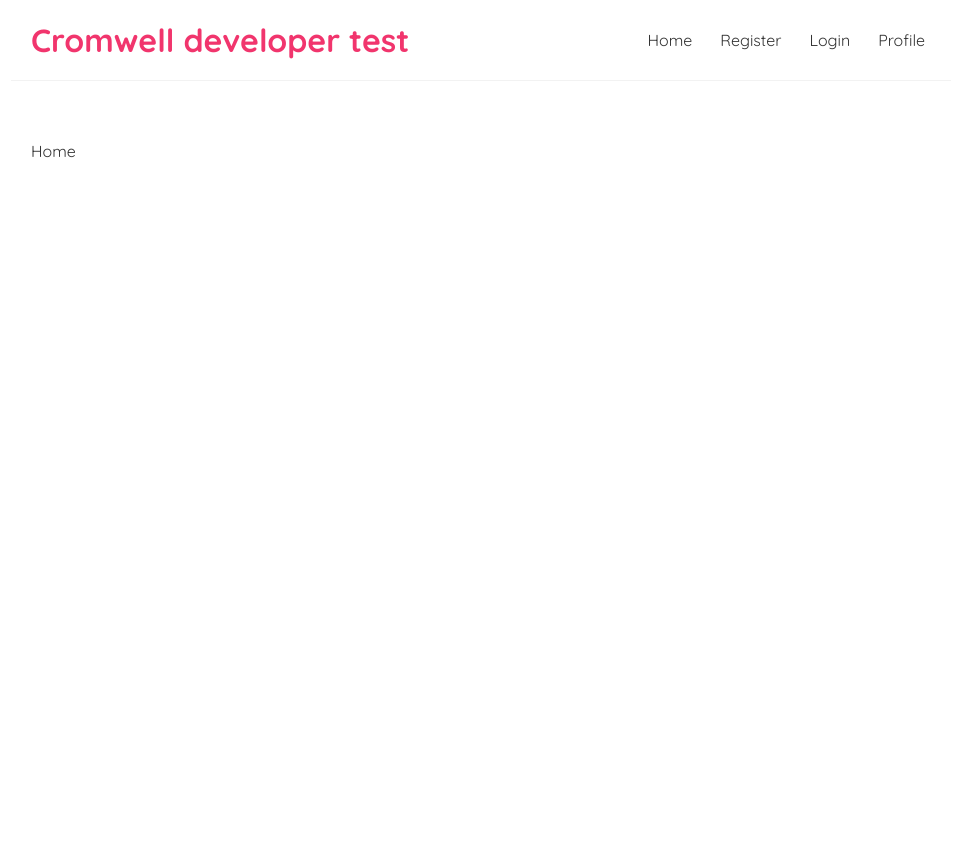
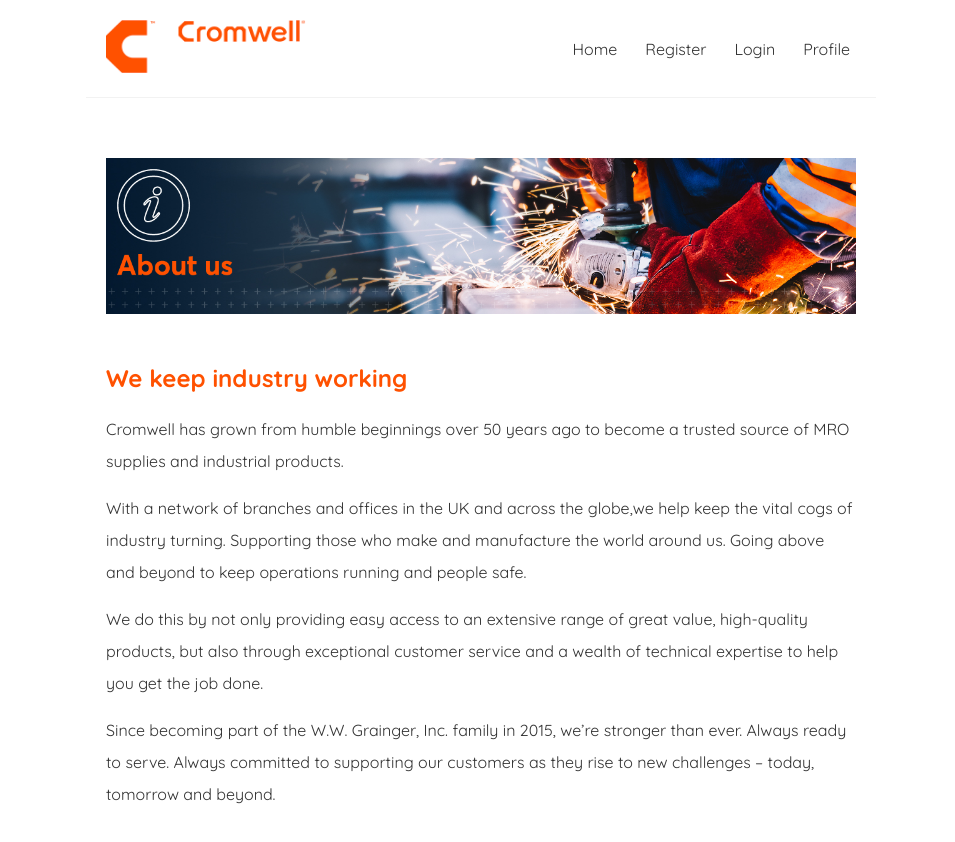
Before and after one commit to Szfinx5/Login-Page-React-Lambda, a React (Create React App) app in the folder frontend/: page / in a window 1280 px wide. Shown: the top 842 px of the page, without its empty margins (159-1114 px from the left). Before the commit the page ends 800 px from the top, so only its background shows below. Built offline with nearby package versions, Linux system fonts and the light colour scheme.

Commit message:
Login page was added

```diff
--- a/frontend/src/components/Home.js
+++ b/frontend/src/components/Home.js
@@ -1,7 +1,36 @@
 import React from "react";
 
 function Home() {
-  return <div>Home</div>;
+  return (
+    <div className="home">
+      <figure className="home-image">
+        <img src={require("../about-us.jpg")} alt="" />
+      </figure>
+      <h2>We keep industry working</h2>
+      <p>
+        Cromwell has grown from humble beginnings over 50 years ago to become a
+        trusted source of MRO supplies and industrial products.
+      </p>
+      <p>
+        With a network of branches and offices in the UK and across the globe,we
+        help keep the vital cogs of industry turning. Supporting those who make
+        and manufacture the world around us. Going above and beyond to keep
+        operations running and people safe.{" "}
+      </p>
+      <p>
+        We do this by not only providing easy access to an extensive range of
+        great value, high-quality products, but also through exceptional
+        customer service and a wealth of technical expertise to help you get the
+        job done.{" "}
+      </p>
+      <p>
+        Since becoming part of the W.W. Grainger, Inc. family in 2015, we’re
+        stronger than ever. Always ready to serve. Always committed to
+        supporting our customers as they rise to new challenges – today,
+        tomorrow and beyond.
+      </p>
+    </div>
+  );
 }
 
 export default Home;
--- a/frontend/src/components/Login.js
+++ b/frontend/src/components/Login.js
@@ -1,7 +1,66 @@
-import React from "react";
+import React, { useState } from "react";
+import { useNavigate } from "react-router-dom";
 
 function Login() {
-  return <div>Login</div>;
+  const [email, setEmail] = useState("");
+  const [password, setPassword] = useState("");
+  const [isLoading, setIsLoading] = useState(false);
+  const [error, setError] = useState(null);
+  const history = useNavigate();
+
+  async function handleSubmit(e) {
+    e.preventDefault();
+
+    const account = { email, password };
+    // console.log(JSON.stringify(account));
+    setIsLoading(true);
+    const response = await fetch(
+      "https://t1rs7h1mc5.execute-api.eu-west-1.amazonaws.com/prod/user/login",
+      {
+        method: "POST",
+        body: JSON.stringify(account),
+        headers: {
+          "x-api-key": "NLTDNyfByD5rr9EdmpA5Ua1TkTGB8FRb1FNgGCGV",
+          "Content-Type": "application/json",
+        },
+      }
+    );
+    console.log(response);
+    const body = await response.json();
+    console.log(body);
+    if (response.ok) {
+      history("/profile");
+    } else {
+      setError(body.message);
+    }
+
+    setIsLoading(false);
+  }
+  return (
+    <div className="login">
+      <h2>Login</h2>
+      <form onSubmit={handleSubmit}>
+        <label>Email address:</label>
+        <input
+          type="email"
+          required
+          value={email}
+          onChange={(e) => setEmail(e.target.value)}
+        ></input>
+
+        <label>Password:</label>
+        <input
+          type="password"
+          required
+          value={password}
+          onChange={(e) => setPassword(e.target.value)}
+        ></input>
+        {!isLoading && <button>Login</button>}
+        {isLoading && <button disabled>Please wait...</button>}
+        {error && <div className="error">{error}</div>}
+      </form>
+    </div>
+  );
 }
 
 export default Login;
--- a/frontend/src/components/Navbar.js
+++ b/frontend/src/components/Navbar.js
@@ -3,7 +3,10 @@ import { Link } from "react-router-dom";
 const Navbar = () => {
   return (
     <div className="navbar">
-      <h1>Cromwell developer test</h1>
+      {/* <h1>Cromwell developer test</h1> */}
+      <figure className="profile-image">
+        <img src={require("../cromwell.png")} alt="" />
+      </figure>
       <div className="links">
         <Link to="/">Home</Link>
         <Link to="/register">Register</Link>
--- a/frontend/src/components/Register.js
+++ b/frontend/src/components/Register.js
@@ -7,21 +7,36 @@ function Register() {
   const [password, setPassword] = useState("");
   const [confPassword, setConfPassword] = useState("");
   const [isLoading, setIsLoading] = useState(false);
+  const [error, setError] = useState(null);
   const history = useNavigate();
 
-  function handleSubmit(e) {
+  async function handleSubmit(e) {
     e.preventDefault();
+
     const account = { name, email, password };
+    // console.log(JSON.stringify(account));
     setIsLoading(true);
-    fetch("http://localhost:8000/blogs", {
-      method: "POST",
-      headers: { "Content-Type": "application/json" },
-      body: JSON.stringify(account),
-    }).then(() => {
-      console.log("Successfully registered");
-      setIsLoading(false);
+    const response = await fetch(
+      "https://t1rs7h1mc5.execute-api.eu-west-1.amazonaws.com/prod/user/register",
+      {
+        method: "POST",
+        body: JSON.stringify(account),
+        headers: {
+          "x-api-key": "NLTDNyfByD5rr9EdmpA5Ua1TkTGB8FRb1FNgGCGV",
+          "Content-Type": "application/json",
+        },
+      }
+    );
+    console.log(response);
+    const body = await response.json();
+
+    if (response.ok) {
       history("/profile");
-    });
+    } else {
+      setError(body.message);
+    }
+
+    setIsLoading(false);
   }
 
   return (
@@ -62,9 +77,7 @@ function Register() {
 
         {!isLoading && <button>Register</button>}
         {isLoading && <button disabled>Registering...</button>}
-        {/* <p>{title}</p>
-        <p>{text}</p>
-        <p>{author}</p> */}
+        {error && <div className="error">{error}</div>}
       </form>
     </div>
   );
--- a/frontend/src/index.css
+++ b/frontend/src/index.css
@@ -5,6 +5,9 @@
   margin: 0;
   font-family: "Quicksand";
   color: #333;
+    --primary: #FF5100;
+    --error: #e7195a;
+
 }
 
 /* Navbar */
@@ -12,12 +15,12 @@
   padding: 20px;
   display: flex;
   align-items: center;
-  max-width: 900px;
+  max-width: 750px;
   margin: 0 auto;
   border-bottom: 1px solid #f2f2f2;
 }
 .navbar h1 {
-  color: #f1356d;
+  color: var(--primary);
 }
 .navbar .links {
   margin-left: auto;
@@ -28,30 +31,34 @@
   padding: 6px;
 }
 .navbar a:hover {
-  color: #f1356d;
+  color: var(--primary);
 }
 .content {
-  max-width: 900px;
+  max-width: 750px;
   margin: 40px auto;
   padding: 20px;
 }
 
+.profile-image img{
+  width: 200px;
+}
+
 /* Register */
-.register {
+.register, .login{
   max-width: 400px;
   margin: 0 auto;
   text-align: center;
 }
-.register label {
+.register label, .login label {
   text-align: left;
   display: block;
 }
-.register h2 {
+.register h2, .login h2 {
   font-size: 20px;
-  color: #f1356d;
+  color: var(--primary);
   margin-bottom: 30px;
 }
-.register input {
+.register input, .login input{
   width: 100%;
   padding: 6px 10px;
   margin: 10px 0;
@@ -59,11 +66,42 @@
   box-sizing: border-box;
   display: block;
 }
-.register button {
-  background: #f1356d;
+.register button, .login button {
+  background: var(--primary);
   color: #fff;
   border: 0;
   padding: 8px;
   border-radius: 8px;
   cursor: pointer;
 }
+
+div .error {
+  padding: 10px;
+  background: #ffefef;
+  border: 1px solid var(--error);
+  color: var(--error);
+  border-radius: 4px;
+  margin: 20px 0;
+}
+
+/* Homepage */
+.home-image img{
+  max-width: 750px;
+  margin-bottom: 25px;
+}
+
+.home h2{
+    display: block;
+    font-size: 1.5em;
+    margin-block-start: 0.83em;
+    margin-block-end: 0.83em;
+    margin-inline-start: 0px;
+    margin-inline-end: 0px;
+    font-weight: bold;
+    color: var(--primary);
+}
+
+.home p{
+  line-height: 2rem;
+  margin-bottom: 15px;
+}
```
Also changed, not shown: frontend/src/about-us.jpg (added), frontend/src/cromwell.png (added).
